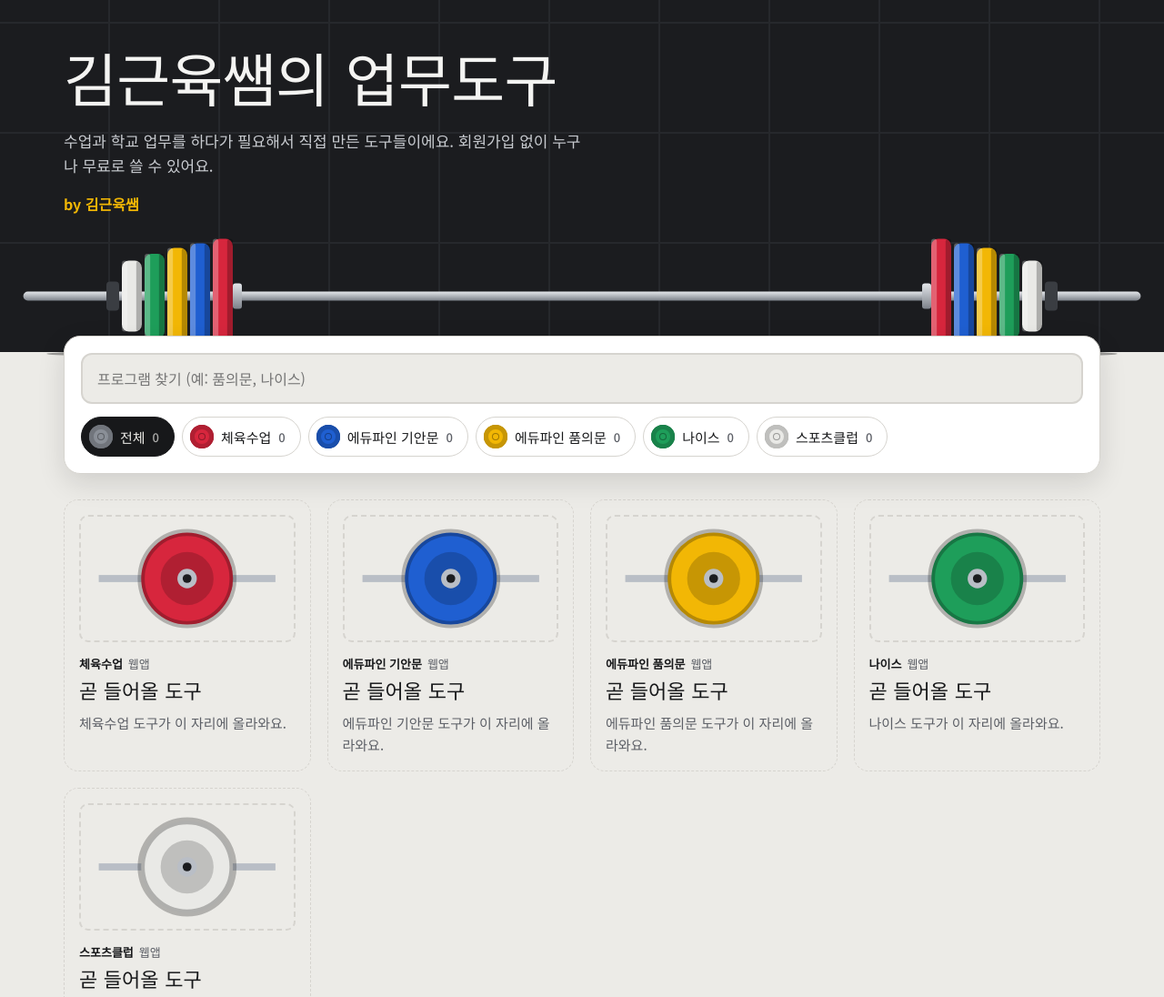
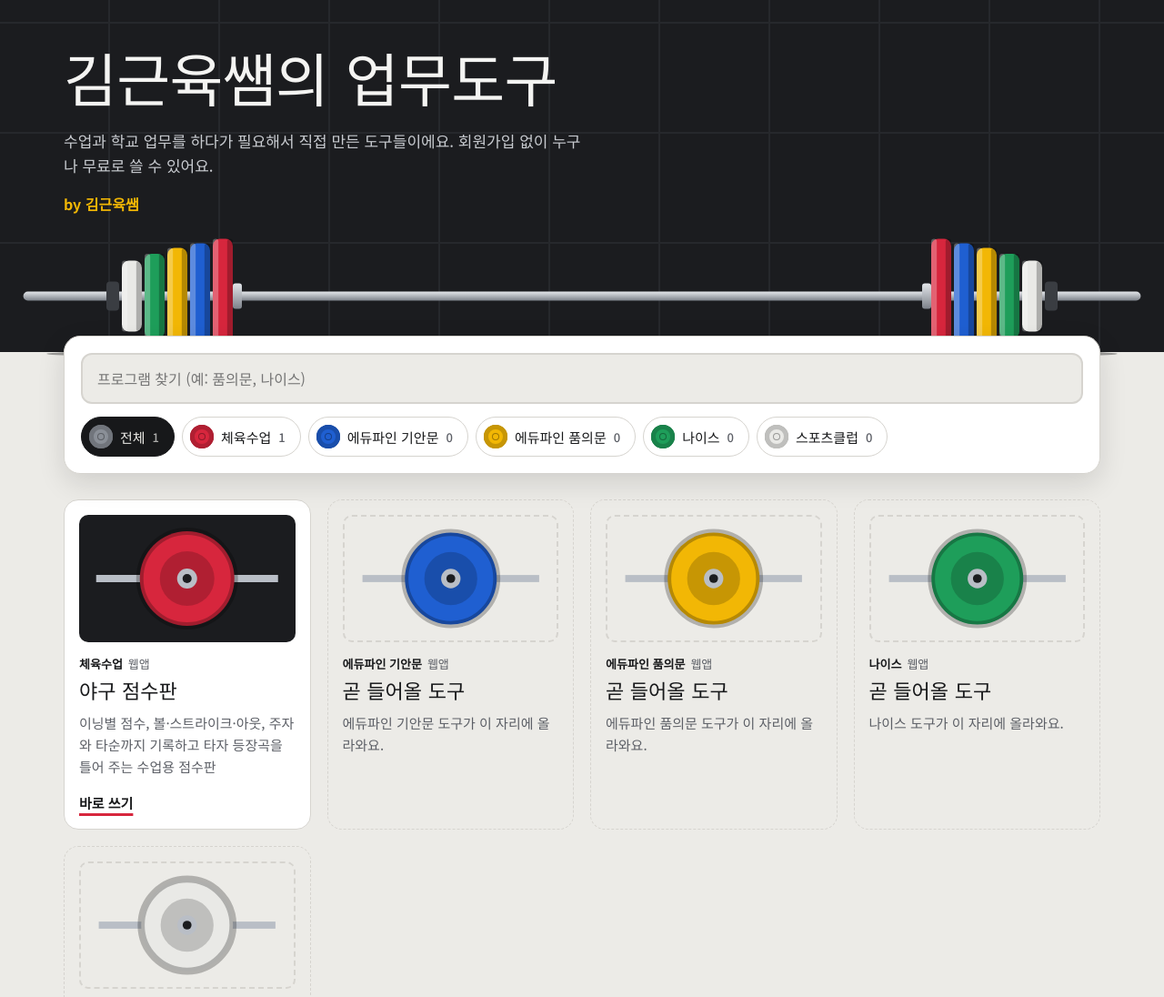
Before and after one commit to peteacher-kim/muscle-tools, a plain HTML site: page index.html in a window 1280 px wide. Shown: the top 1096 px of the page at 91% size. Drawn offline with Linux system fonts and the light colour scheme.

Commit message:
Add files via upload

```diff
--- a/index.html
+++ b/index.html
@@ -92,7 +92,9 @@ const CATS=[
 ];
 /* 도구 목록: 여기에 하나씩 추가하면 카드가 생겨요
    {cat:'pum', name:'도구 이름', type:'웹앱', desc:'한 줄 소개', url:'https://...', guideOnly:false} */
-const TOOLS=[];
+const TOOLS=[
+  {cat:'pe', name:'야구 점수판', type:'웹앱', desc:'이닝별 점수, 볼·스트라이크·아웃, 주자와 타순까지 기록하고 타자 등장곡을 틀어 주는 수업용 점수판', url:'https://peteacher-kim.github.io/-/', guideOnly:false}
+];
 
 const esc=s=>String(s??'').replace(/[&<>"']/g,c=>({'&':'&amp;','<':'&lt;','>':'&gt;','"':'&quot;',"'":'&#39;'}[c]));
 const catOf=id=>CATS.find(c=>c.id===id)||CATS[0];
```
